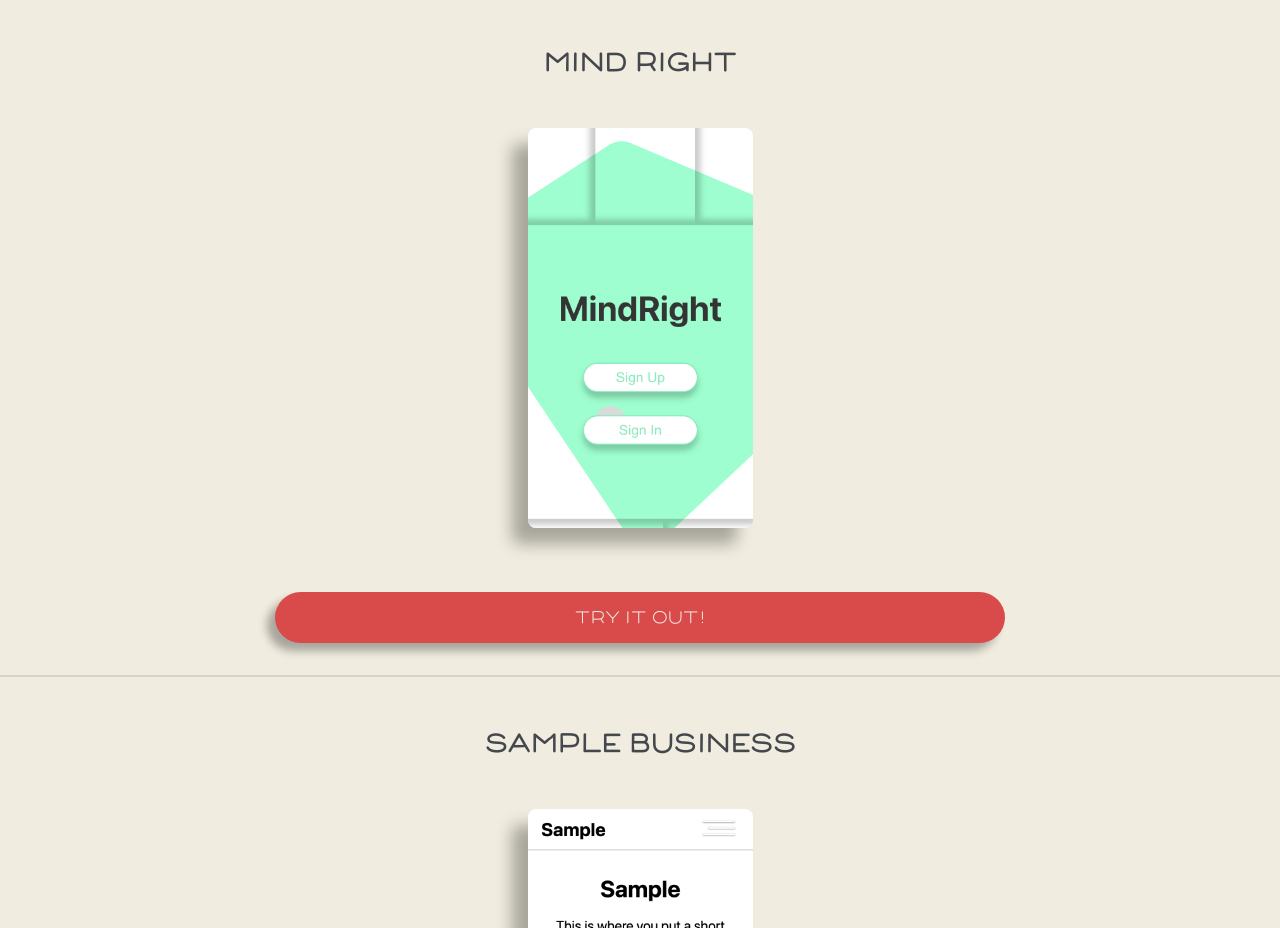
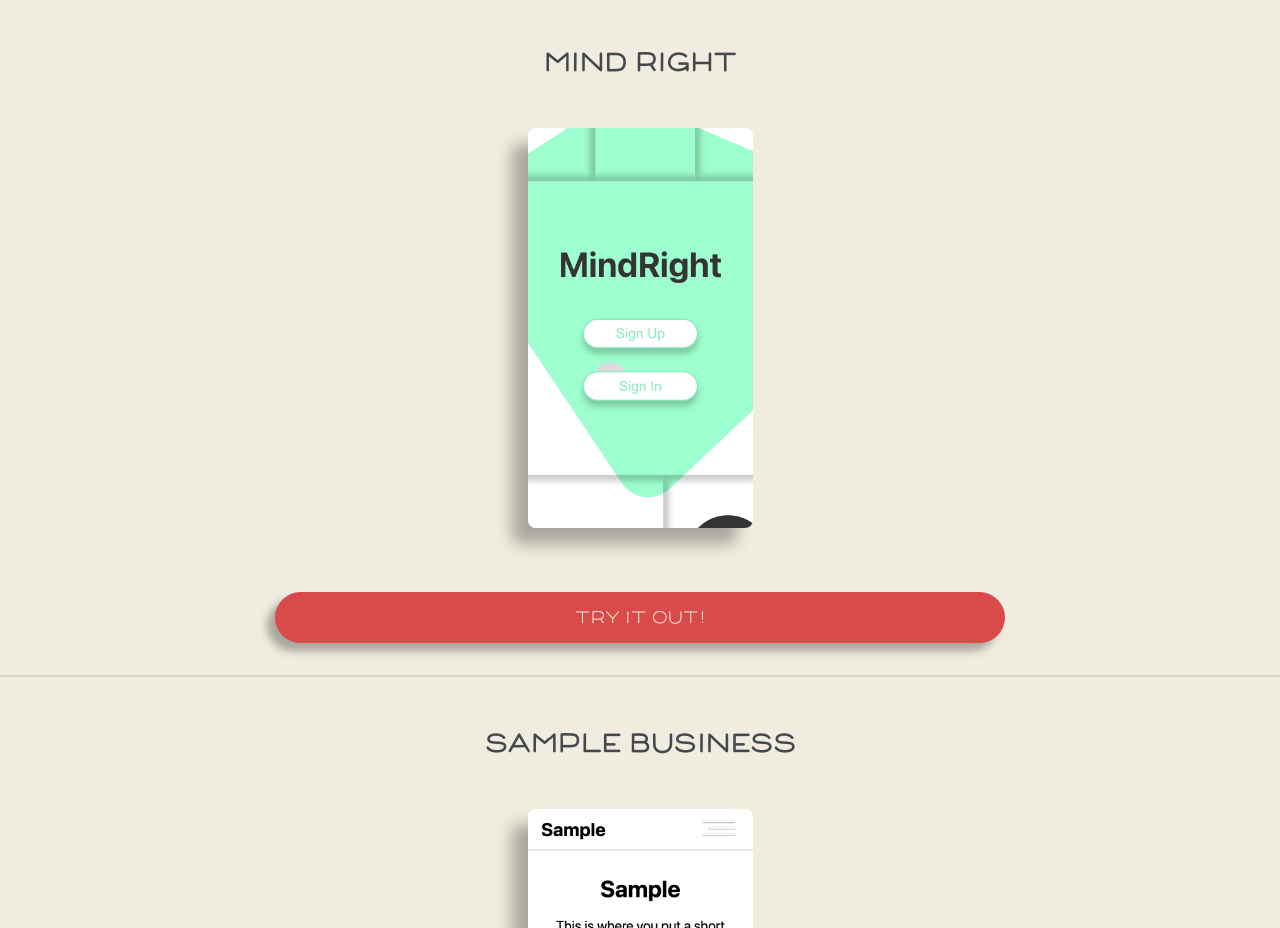
Before and after one commit to mikelee/portfolio-next, a Next.js app: page /projects in a window 1280 px wide. Shown: the part 1560-2488 px from the top of the page. Built offline with nearby package versions, Linux system fonts and the light colour scheme.

Commit message:
Position Mind Right (id = 3) image in center vertically

```diff
--- a/pages/projects.tsx
+++ b/pages/projects.tsx
@@ -16,7 +16,7 @@ const Projects = () => (
                 projectsData.map(project => (
                     <section key={project.id} className={styles['project']}>
                         <h2 className={styles['name']}>{project.name}</h2>
-                        <div className={styles['image']} style={{backgroundImage: `url(${project.image})`}}></div>
+                        <div className={`${styles['image']} ${styles[`project-${project.id}`]}`} style={{backgroundImage: `url(${project.image})`}}></div>
                         <Link href={project.url}><a className={styles['try-project-button']}>Try it out!</a></Link>
                     </section>
                 ))
--- a/styles/Projects.module.scss
+++ b/styles/Projects.module.scss
@@ -26,6 +26,10 @@
             background-position: center top;
         }
 
+        .project-3 {
+            background-position: center !important;
+        }
+
         .try-project-button {
             width: 60%;
             background-color: $color-red;
```
